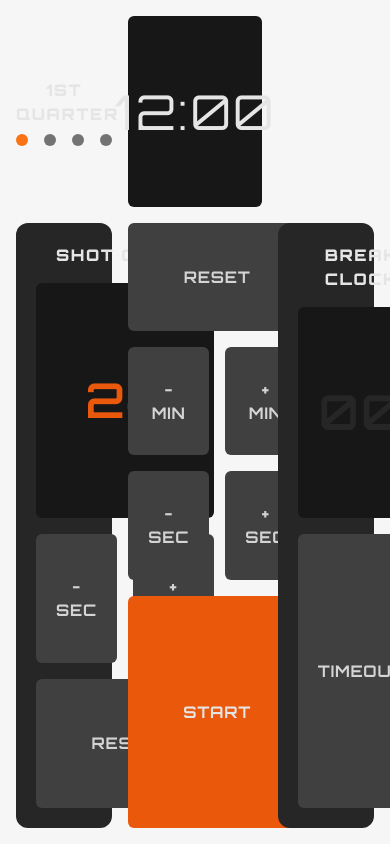
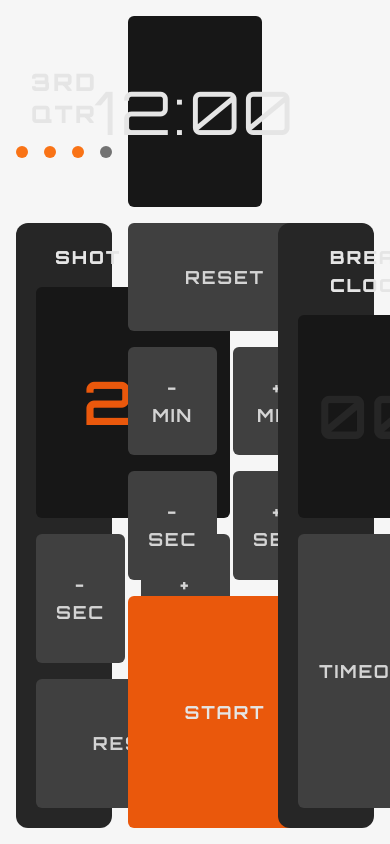
Before and after one commit to andrewjfei/tauri-splock, a Svelte app: page / in a window 390 px wide. Shown: the top 844 px of the page. Built offline with nearby package versions, Linux system fonts and the light colour scheme.

Commit message:
[BASKETBALL] Added Responsive UI

```diff
--- a/src/App.svelte
+++ b/src/App.svelte
@@ -14,16 +14,16 @@
   <div class="row-span-3 grid grid-cols-10 gap-x-4">
     <ShotClock class="col-span-3" />
     <div class="col-span-4 grid grid-rows-5 gap-y-4">
-      <Button class="row-span-1" text="Reset" />
+      <Button class="row-span-1" size="lg" text="Reset" />
       <div class="row-span-1 flex gap-x-4">
-        <Button class="flex-1" text="- Min" />
-        <Button class="flex-1" text="+ Min" />
+        <Button class="flex-1" size="lg" text="- Min" />
+        <Button class="flex-1" size="lg" text="+ Min" />
       </div>
       <div class="row-span-1 flex gap-x-4">
-        <Button class="flex-1" text="- Sec" />
-        <Button class="flex-1" text="+ Sec" />
+        <Button class="flex-1" size="lg" text="- Sec" />
+        <Button class="flex-1" size="lg" text="+ Sec" />
       </div>
-      <Button class="row-span-2" type="primary" text="Start" />
+      <Button class="row-span-2" type="primary" size="lg" text="Start" />
     </div>
     <BreakClock class="col-span-3" />
   </div>
--- a/src/components/BreakClock.svelte
+++ b/src/components/BreakClock.svelte
@@ -10,8 +10,8 @@
 
 <div class="grid grid-rows-4 gap-y-4 p-5 rounded-xl bg-neutral-800 {className}">
     <div class="row-span-2 flex flex-col gap-y-4">
-        <Label text="Break Clock" />
+        <Label size="lg" text="Break Clock" />
         <SecondaryClockDisplay class="flex-grow" />
     </div>
-    <Button class="row-span-2" text="Timeout" />
+    <Button class="row-span-2" size="lg" text="Timeout" />
 </div>
--- a/src/components/Bullet.svelte
+++ b/src/components/Bullet.svelte
@@ -9,4 +9,4 @@
     }
 </script>
 
-<div class="w-9 h-3 rounded-lg {getClass()} {className}" />
+<div class="w-9 lg:w-12 3xl:w-14 h-3 lg:h-4 3xl:h-5 rounded-lg 3xl:rounded-xl {getClass()} {className}" />
--- a/src/components/Button.svelte
+++ b/src/components/Button.svelte
@@ -1,9 +1,12 @@
 <script lang="ts">
+    import { getTextSize } from "../utils/TailwindCSSUtil";
+
     let className: string = "";
     let type: string = "default";
+    let size: string = "md";
     let text: string = "Button";
 
-	export { className as class, type, text };
+	export { className as class, type, size, text };
 
     function getClass() {
         switch (type) {
@@ -15,6 +18,6 @@
     }
 </script>
 
-<button class="px-5 py-3 font-bold tracking-wider rounded-md {getClass()} transition-all select-none {className}">
+<button class="px-5 py-3 font-bold tracking-widest rounded-md {getTextSize(size)} {getClass()} transition-all select-none {className}">
     {text.toUpperCase()}
 </button>
--- a/src/components/ClockDisplay.svelte
+++ b/src/components/ClockDisplay.svelte
@@ -41,6 +41,6 @@
     }
 </script>
 
-<div class="px-5 py-3 flex justify-center items-center tracking-wider {getFontWeight()} text-5xl {getTextColour()} rounded-md bg-neutral-900 select-none hover:cursor-default {className}">
+<div class="px-5 py-3 flex justify-center items-center tracking-wider {getFontWeight()} text-6xl lg:text-7xl xl:text-8xl 3xl:text-9xl {getTextColour()} rounded-md bg-neutral-900 select-none hover:cursor-default {className}">
     {getClockTime()}
 </div>
--- a/src/components/GameInterval.svelte
+++ b/src/components/GameInterval.svelte
@@ -3,7 +3,7 @@
 import Label from "./Label.svelte";
 
     let className: string = "";
-    let currentInterval: number = 1;
+    let currentInterval: number = 3;
     let totalIntervals: number = 4;
 
 	export { className as class, type, text };
@@ -34,7 +34,7 @@ import Label from "./Label.svelte";
                 b = "Half";
                 break;
             case 4:
-                b = "Quarter";
+                b = "Qtr";
                 break;
             default:
                 b = "Game";
@@ -44,7 +44,7 @@ import Label from "./Label.svelte";
     }
 </script>
 
-<div class="flex flex-col gap-y-2 justify-center {className}">
-    <Label text={getGameIntervalText()} />
+<div class="flex flex-col gap-y-4 xl:gap-y-5 3xl:gap-y-6 justify-center {className}">
+    <Label size="2xl" text={getGameIntervalText()} />
     <GameIntervalTracker currentInterval={currentInterval} totalIntervals={totalIntervals} />
 </div>
--- a/src/components/GameIntervalTracker.svelte
+++ b/src/components/GameIntervalTracker.svelte
@@ -8,7 +8,7 @@
 	export { className as class, currentInterval, totalIntervals };
 </script>
 
-<div class="flex justify-center gap-x-4 {className}">
+<div class="flex justify-center gap-x-4 xl:gap-x-5 3xl:gap-x-6 {className}">
     {#each Array(totalIntervals) as _, i}
         <Bullet active={i < currentInterval} />
     {/each}
--- a/src/components/Label.svelte
+++ b/src/components/Label.svelte
@@ -1,7 +1,13 @@
 <script lang="ts">
-    export let text: string = "Label";
+    import { getTextSize } from "../utils/TailwindCSSUtil";
+
+    let className: string = "";
+    let size: string = "md";
+    let text: string = "Label";
+
+    export { className as class, size, text };
 </script>
 
-<p class=" font-black tracking-widest text-center text-neutral-200 select-none hover:cursor-default">
+<p class="font-black tracking-widest text-center {getTextSize(size)} text-neutral-200 select-none hover:cursor-default {className}">
     {text.toUpperCase()}
 </p>
--- a/src/components/ShotClock.svelte
+++ b/src/components/ShotClock.svelte
@@ -10,12 +10,12 @@
 
 <div class="grid grid-rows-4 gap-y-4 p-5 rounded-xl bg-neutral-800 {className}">
     <div class="row-span-2 flex flex-col gap-y-4">
-        <Label text="Shot Clock" />
+        <Label size="lg" text="Shot Clock" />
         <SecondaryClockDisplay class="flex-grow" clockTimeInSeconds={24} isSet={true} />
     </div>
     <div class="row-span-1 flex gap-x-4">
-        <Button class="flex-1" text="- Sec" />
-        <Button class="flex-1" text="+ Sec" />
+        <Button class="flex-1" size="lg" text="- Sec" />
+        <Button class="flex-1" size="lg" text="+ Sec" />
     </div>
-    <Button class="row-span-1" text="Reset" />
+    <Button class="row-span-1" size="lg" text="Reset" />
 </div>
--- /dev/null
+++ b/src/utils/TailwindCSSUtil.ts
@@ -0,0 +1,21 @@
+function getTextSize(size: string) {
+    let classNames: string;
+
+    switch (size) {
+        case "lg":
+            classNames = "text-lg lg:text-xl xl:text-2xl 3xl:text-3xl";
+            break;
+        case "xl":
+            classNames = "text-xl lg:text-2xl xl:text-3xl 3xl:text-4xl";
+            break;
+        case "2xl":
+            classNames = "text-2xl lg:text-3xl xl:text-4xl 3xl:text-5xl";
+            break;
+        default:
+            classNames = "text-md lg:text-lg xl:text-xl 3xl:text-2xl";
+    }
+
+    return classNames;
+}
+
+export { getTextSize };
--- a/tailwind.config.js
+++ b/tailwind.config.js
@@ -9,6 +9,9 @@ export default {
       fontFamily: {
         'orbitron': ['orbitron', 'sans-serif'],
       },
+      screens: {
+        '3xl': '1800px', // => @media (min-width: 1600px) { ... }
+      },
     },
   },
   plugins: [],
```
Also changed, not shown: src-tauri/tauri.conf.json (+4 -4 lines).
